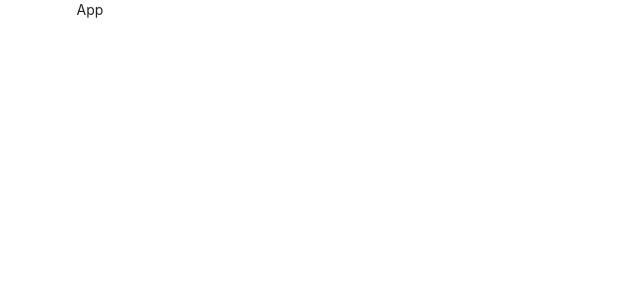
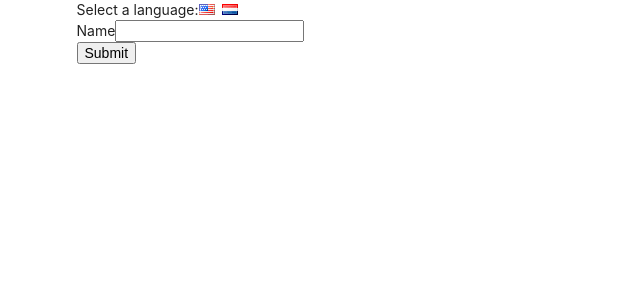
Before and after one commit to cassioesp/translate, a React (Create React App) app: page / in a window 1280 px wide. Shown: the top 300 px of the page, without its empty margins (0-640 px from the left). Built offline with nearby package versions, Linux system fonts and the light colour scheme.

Commit message:
Adding components

```diff
--- a/src/components/App.js
+++ b/src/components/App.js
@@ -1,15 +1,27 @@
 import React from 'react';
+import UserCreate from './UserCreate';
 import '../App.css';
 
 class App extends React.Component {
 
     state = {language: 'english'};
 
+    onLanguageChange = language => {
+        this.setState({language})
+    };
+
     render() {
         return (
-            <div className="ui container">App
+            <div className="ui container">
+                <div>
+                    Select a language:
+                    <i className="flag us" onClick={() => this.onLanguageChange('english')}/>
+                    <i className="flag nl" onClick={() => this.onLanguageChange('dutch')}/>
+
+                </div>
+                <UserCreate/>
             </div>
-        );
+        )
     }
 }
 
--- /dev/null
+++ b/src/components/Button.js
@@ -0,0 +1,12 @@
+import React from 'react';
+
+
+class Button extends React.Component {
+    render() {
+        return (
+            <button className="ui primary">Submit</button>
+        )
+    }
+}
+
+export default Button;
--- /dev/null
+++ b/src/components/Field.js
@@ -0,0 +1,16 @@
+import React from 'react';
+
+
+class Field extends React.Component {
+
+    render() {
+        return (
+            <div className="ui field">
+                <label>Name</label>
+                <input/>
+            </div>
+        )
+    }
+}
+
+export default Field;
--- /dev/null
+++ b/src/components/UserCreate.js
@@ -0,0 +1,14 @@
+import React from 'react';
+import Field from './Field';
+import Button from './Button';
+
+const UserCreate = () => {
+    return (
+        <div>
+            <Field/>
+            <Button/>
+        </div>
+    )
+};
+
+export default UserCreate;
```
